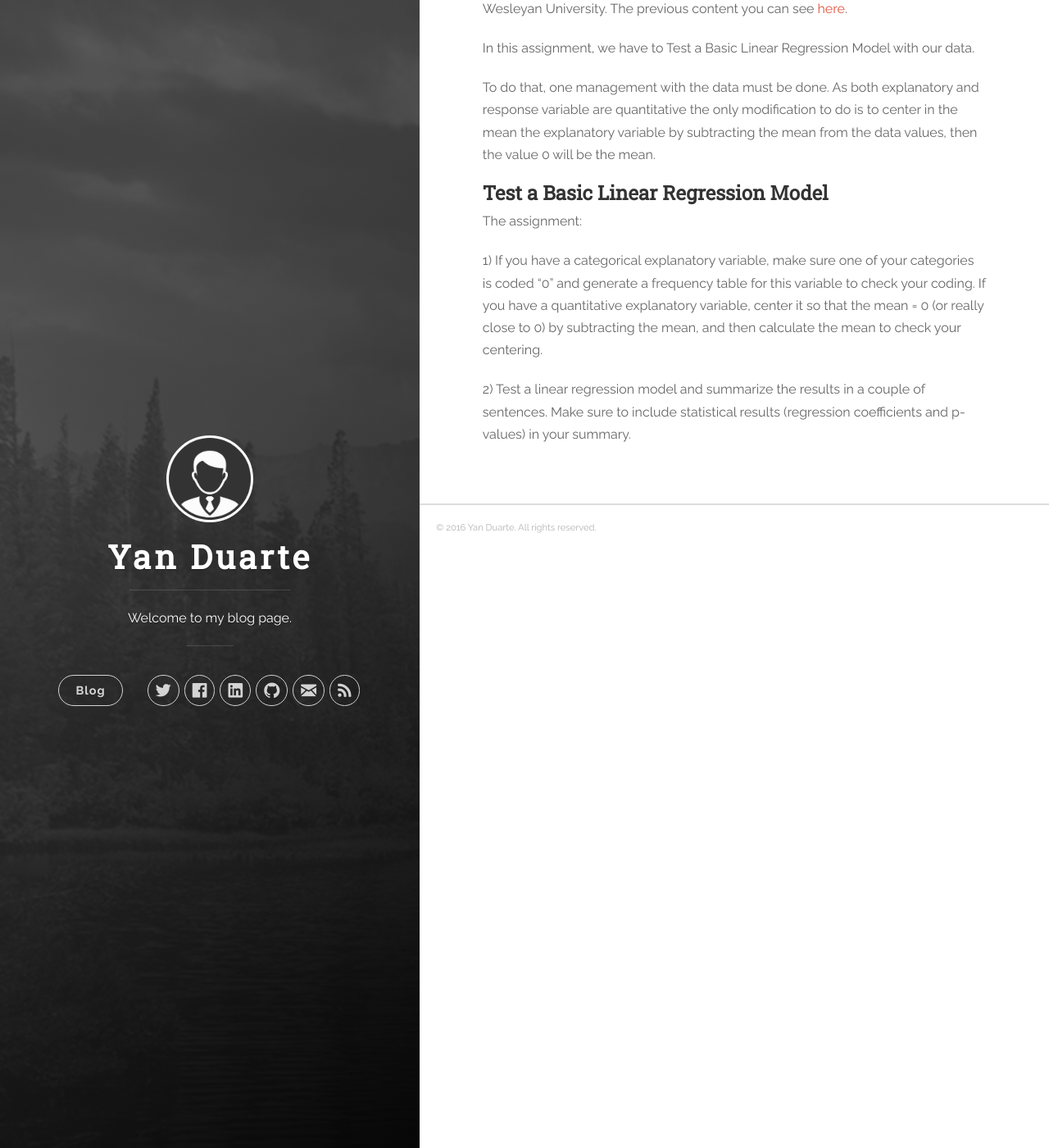
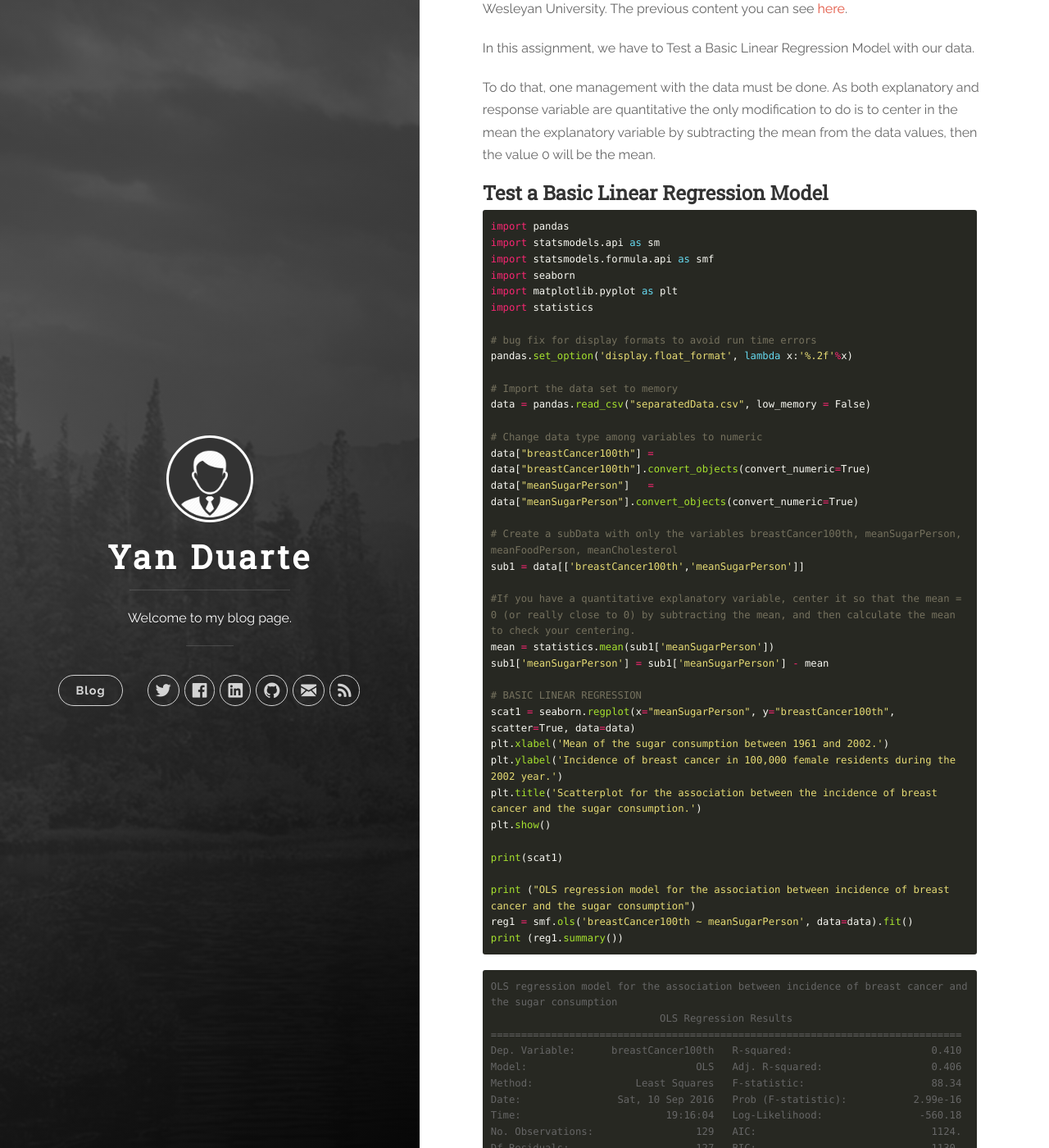
Before and after one commit to yan-duarte/yan-duarte.github.io, a Jekyll site: the page built from _posts/2016-09-10-RMP-Assignment2.md, in a window 1280 px wide and 1400 px high, scrolled down 214 px. Shown: the whole window at 82% size. Built offline with Jekyll 4.4.1, drawn with Linux system fonts in a browser that asks for light colours; nearby versions of some CDN libraries; some of the changed text lies outside the part shown.

Commit message:
Updated 2016-09-10-RMP-Assignment2.md

````diff
--- a/_posts/2016-09-10-RMP-Assignment2.md
+++ b/_posts/2016-09-10-RMP-Assignment2.md
@@ -18,9 +18,70 @@ To do that, one management with the data must be done. As both explanatory and r
 ## **Test a Basic Linear Regression Model**
 
 
+```python
+import pandas
+import statsmodels.api as sm
+import statsmodels.formula.api as smf
+import seaborn
+import matplotlib.pyplot as plt
+import statistics
 
-The assignment:
+# bug fix for display formats to avoid run time errors
+pandas.set_option('display.float_format', lambda x:'%.2f'%x)
 
-1) If you have a categorical explanatory variable, make sure one of your categories is coded "0" and generate a frequency table for this variable to check your coding. If you have a quantitative explanatory variable, center it so that the mean = 0 (or really close to 0) by subtracting the mean, and then calculate the mean to check your centering.
+# Import the data set to memory
+data = pandas.read_csv("separatedData.csv", low_memory = False)
 
-2) Test a linear regression model and summarize the results in a couple of sentences. Make sure to include statistical results (regression coefficients and p-values) in your summary.
+# Change data type among variables to numeric
+data["breastCancer100th"] = data["breastCancer100th"].convert_objects(convert_numeric=True)
+data["meanSugarPerson"]   = data["meanSugarPerson"].convert_objects(convert_numeric=True)
+
+# Create a subData with only the variables breastCancer100th, meanSugarPerson, meanFoodPerson, meanCholesterol
+sub1 = data[['breastCancer100th','meanSugarPerson']]
+
+#If you have a quantitative explanatory variable, center it so that the mean = 0 (or really close to 0) by subtracting the mean, and then calculate the mean to check your centering.
+mean = statistics.mean(sub1['meanSugarPerson'])
+sub1['meanSugarPerson'] = sub1['meanSugarPerson'] - mean
+
+# BASIC LINEAR REGRESSION
+scat1 = seaborn.regplot(x="meanSugarPerson", y="breastCancer100th", scatter=True, data=data)
+plt.xlabel('Mean of the sugar consumption between 1961 and 2002.')
+plt.ylabel('Incidence of breast cancer in 100,000 female residents during the 2002 year.')
+plt.title('Scatterplot for the association between the incidence of breast cancer and the sugar consumption.')
+plt.show()
+
+print(scat1)
+
+print ("OLS regression model for the association between incidence of breast cancer and the sugar consumption")
+reg1 = smf.ols('breastCancer100th ~ meanSugarPerson', data=data).fit()
+print (reg1.summary())
+```
+
+```
+OLS regression model for the association between incidence of breast cancer and the sugar consumption
+                            OLS Regression Results
+==============================================================================
+Dep. Variable:      breastCancer100th   R-squared:                       0.410
+Model:                            OLS   Adj. R-squared:                  0.406
+Method:                 Least Squares   F-statistic:                     88.34
+Date:                Sat, 10 Sep 2016   Prob (F-statistic):           2.99e-16
+Time:                        19:16:04   Log-Likelihood:                -560.18
+No. Observations:                 129   AIC:                             1124.
+Df Residuals:                     127   BIC:                             1130.
+Df Model:                           1
+Covariance Type:            nonrobust
+===================================================================================
+                      coef    std err          t      P>|t|      [95.0% Conf. Int.]
+-----------------------------------------------------------------------------------
+Intercept          10.0325      3.402      2.949      0.004         3.301    16.764
+meanSugarPerson     0.3667      0.039      9.399      0.000         0.289     0.444
+==============================================================================
+Omnibus:                        3.414   Durbin-Watson:                   1.778
+Prob(Omnibus):                  0.181   Jarque-Bera (JB):                3.052
+Skew:                           0.291   Prob(JB):                        0.217
+Kurtosis:                       2.522   Cond. No.                         180.
+==============================================================================
+
+Warnings:
+[1] Standard Errors assume that the covariance matrix of the errors is correctly specified.
+```
````
